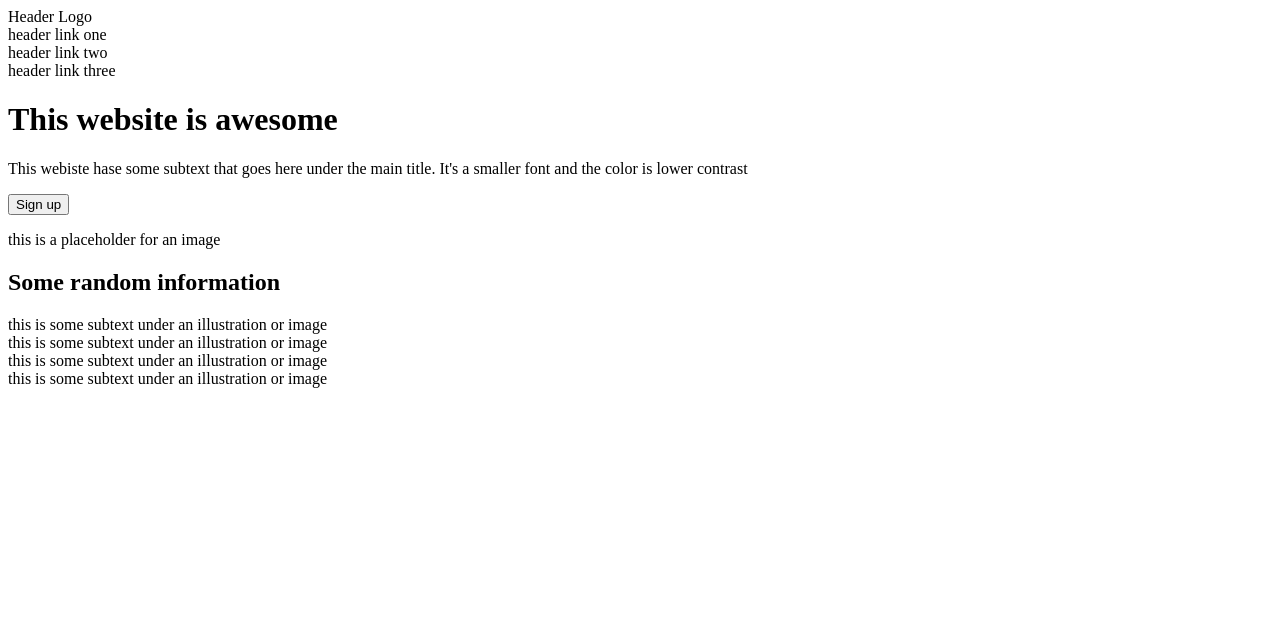
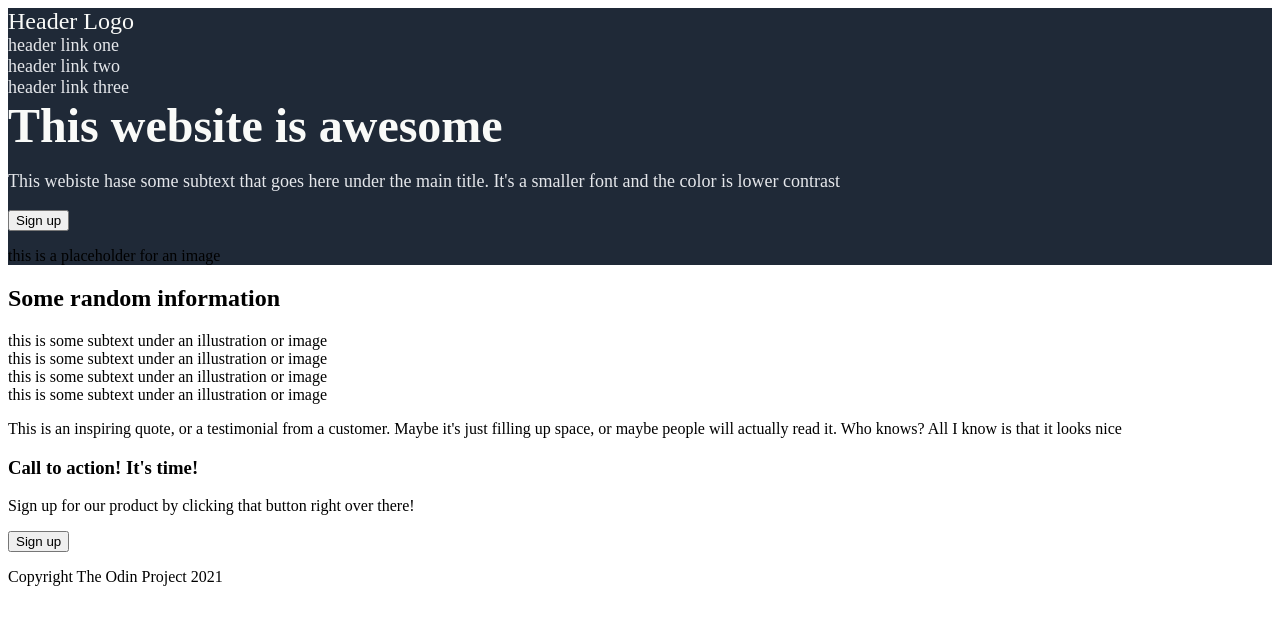
Before and after one commit to MN724/Landing-Page, a plain HTML site: page index.html in a window 1280 px wide. Drawn offline with Linux system fonts and the light colour scheme.

Commit message:
Added all page text. Started css stylesheet

```diff
--- a/index.html
+++ b/index.html
@@ -1,18 +1,19 @@
 <!DOCTYPE html>
 <html lang="en">
 	<head>
+		<link rel="stylesheet" href="styles.css"
+
 		<meta charset="UTF-8">
 		<title>Landing Page</title>
 	</head>
 
 	<body>
-
-		<div>
+		<div class="hero">
 			<div>
-				<div>
+				<div class="header-logo-text">
 					Header Logo
 				</div>
-				<div>
+				<div class="header-link-text">
 						<div>header link one</div>
 						<div>header link two</div>
 						<div>header link three</div>
@@ -20,8 +21,8 @@
 			</div>
 			<div>
 				<div>
-					<h1>This website is awesome</h1>
-					<p>This webiste hase some subtext that goes here under the main
+					<div class="hero-main-text">This website is awesome</div>
+					<p class="hero-secondary-text">This webiste hase some subtext that goes here under the main
 						title. It's a smaller font and the color is lower contrast</p>
 					<button>Sign up</button>
 				</div>
@@ -31,7 +32,7 @@
 			</div>
 		</div>
 
-		<div>
+		<div class="background-2">
 			<h2>Some random information</h2>
 			<div>
 				<div>
@@ -52,5 +53,22 @@
 				</div>
 			</div>
 		</div>
+
+		<div class="background-3">
+			<p>This is an inspiring quote, or a testimonial from a customer. Maybe
+				it's just filling up space, or maybe people will actually read it. Who
+				knows? All I know is that it looks nice</p>
+		</div>
+
+		<div class="background-3">
+			<h3>Call to action! It's time!</h3>
+			<p>Sign up for our product by clicking that button right over there!</p>
+			<button>Sign up</button>
+		</div>
+
+		<div class="background-1">
+			<p>Copyright The Odin Project 2021</p>
+		</div>
+
 	</body>
 </html>
--- /dev/null
+++ b/styles.css
@@ -0,0 +1,20 @@
+.hero {
+  background-color: #1F2937;
+}
+
+.hero-main-text {
+  color: #f9faf8;
+  font-size: 48px;
+  font-weight: 800;
+}
+
+.hero-secondary-text,
+.header-link-text {
+  color: #e5e7eb;
+  font-size: 18px;
+}
+
+.header-logo-text {
+  font-size: 24px;
+  color: #f9faf8
+}
```
